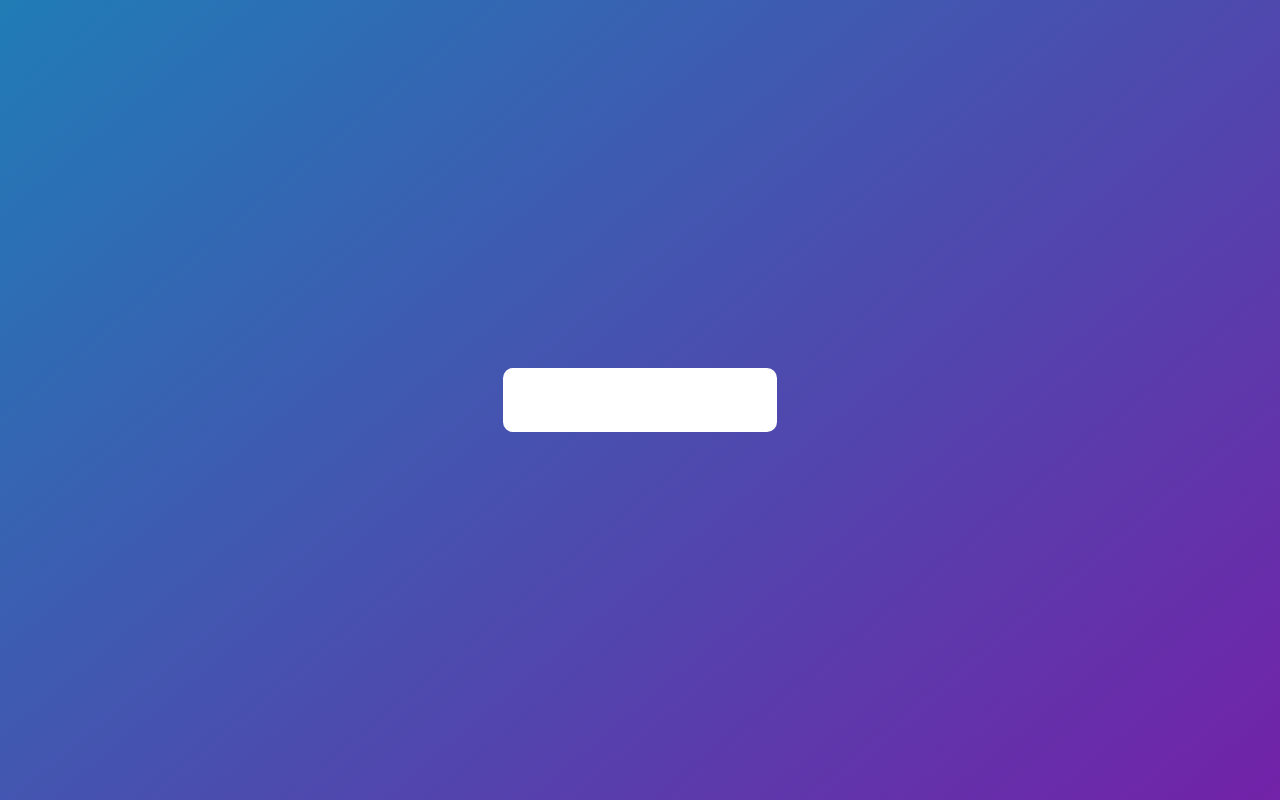
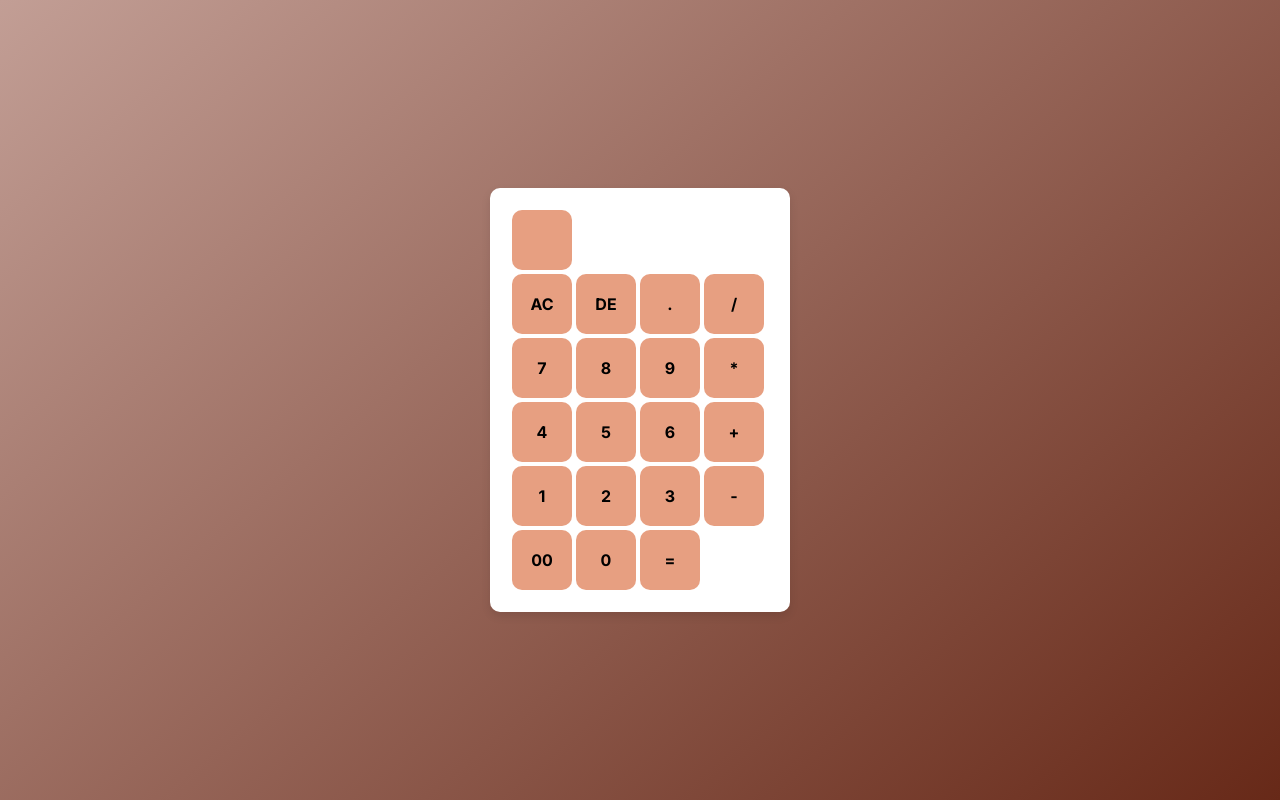
Before and after one commit to anupama12sg/calci, a Next.js app: page / in a window 1280 px wide. Built offline with nearby package versions, Linux system fonts and the light colour scheme.

Commit message:
feat: Added buttons.

```diff
--- a/src/app/globals.css
+++ b/src/app/globals.css
@@ -29,14 +29,35 @@ body {
   display: flex;
   align-items: center;
   justify-content: center;
-  background: linear-gradient(140deg, rgb(32, 124, 182), rgb(114, 34, 168));
+  background: linear-gradient(140deg, rgb(194, 158, 149), rgb(103, 41, 24));
   color: black;
 }
 
 .calculator {
   padding: 20px;
   border-radius: 10px;
-  background-color:white;
+  background-color: white;
+  box-shadow: 0 4px 10px rgba(0, 0, 0, 0.1);
+  max-width: 300px;
+  width: 100%;
+}
+
+form input {
+  border: none;
+  outline: 0;
+  width: 60px;
+  height: 60px;
+  font-size: 16px;
+  background-color: rgb(231, 159, 129);
+  margin: 2px;
+  border-radius: 10px;
+  color: black;
+  font-weight: bolder;
+  cursor: pointer;
+}
+
+form input[type="button"]:hover {
+  background-color: brown;
 }
 
 @layer utilities {
--- a/src/app/page.js
+++ b/src/app/page.js
@@ -1,4 +1,5 @@
 import Image from "next/image";
+import React from "react";
 
 export default function Home() {
   return (
@@ -7,8 +8,35 @@ export default function Home() {
         <form action="">
           <div>
             <input type="text" />
-
-
+          </div>
+          <div className="buttons">
+            <input type="button" value="AC" />
+            <input type="button" value="DE" />
+            <input type="button" value="." />
+            <input type="button" value="/" />
+          </div>
+          <div>
+            <input type="button" value="7" />
+            <input type="button" value="8" />
+            <input type="button" value="9" />
+            <input type="button" value="*" />
+          </div>
+          <div>
+            <input type="button" value="4" />
+            <input type="button" value="5" />
+            <input type="button" value="6" />
+            <input type="button" value="+" />
+          </div>
+          <div>
+            <input type="button" value="1" />
+            <input type="button" value="2" />
+            <input type="button" value="3" />
+            <input type="button" value="-" />
+          </div>
+          <div>
+            <input type="button" value="00" />
+            <input type="button" value="0" />
+            <input type="button" value="=" />
           </div>
         </form>
       </div>
```
